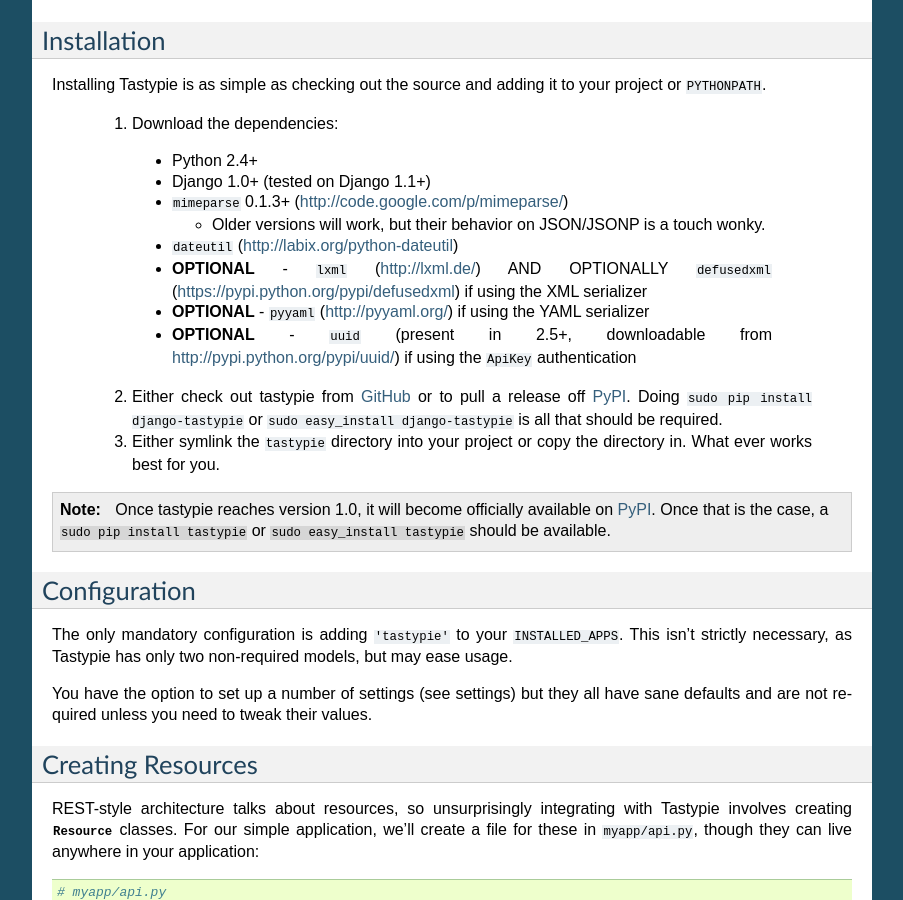
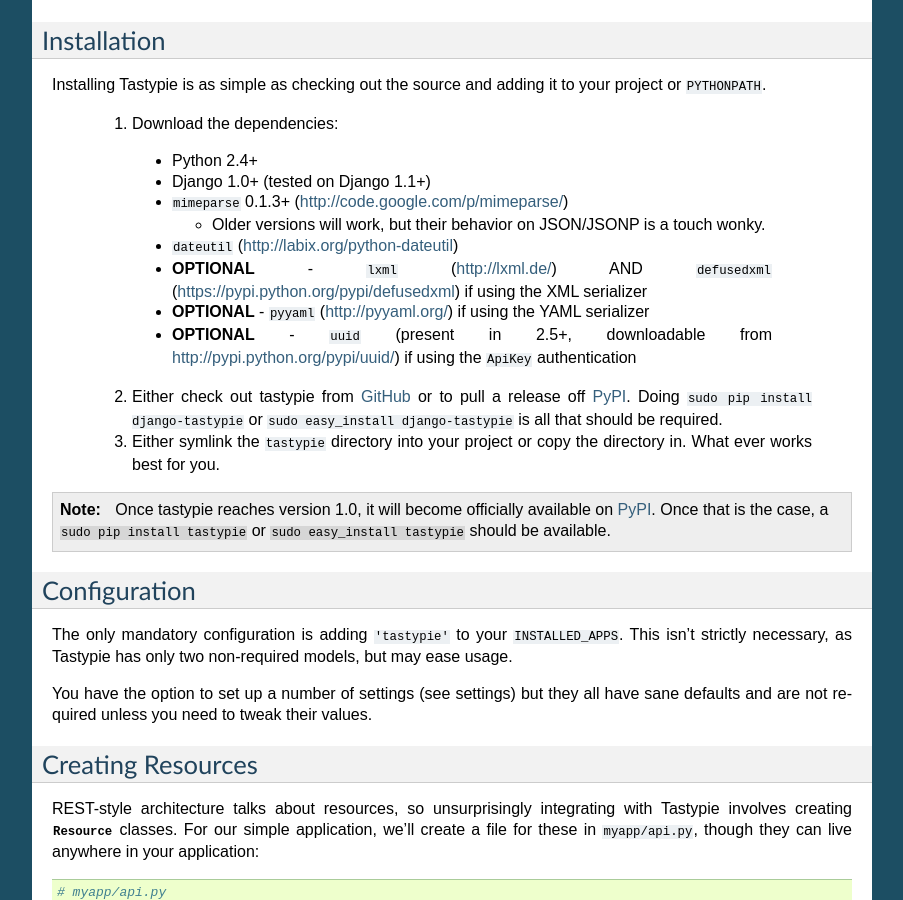
Before and after one commit to django-tastypie/django-tastypie, a Sphinx documentation site: the page built from docs/tutorial.rst, in a window 1280 px wide and 900 px high, scrolled down 746 px. Shown: the whole window, without its empty margins (198-1101 px from the left). Built offline with Sphinx 7.4.7, drawn with Linux system fonts in a browser that asks for light colours; pages that are not in the unit, such as notebooks, are missing from menus.

Commit message:
Update tutorial.rst

```diff
--- a/docs/tutorial.rst
+++ b/docs/tutorial.rst
@@ -66,7 +66,7 @@
       * Older versions will work, but their behavior on JSON/JSONP is a touch wonky.
 
     * ``dateutil`` (http://labix.org/python-dateutil)
-    * **OPTIONAL** - ``lxml`` (http://lxml.de/) AND OPTIONALLY ``defusedxml`` (https://pypi.python.org/pypi/defusedxml) if using the XML serializer
+    * **OPTIONAL** - ``lxml`` (http://lxml.de/) AND ``defusedxml`` (https://pypi.python.org/pypi/defusedxml) if using the XML serializer
     * **OPTIONAL** - ``pyyaml`` (http://pyyaml.org/) if using the YAML serializer
     * **OPTIONAL** - ``uuid`` (present in 2.5+, downloadable from
       http://pypi.python.org/pypi/uuid/) if using the ``ApiKey`` authentication
```
